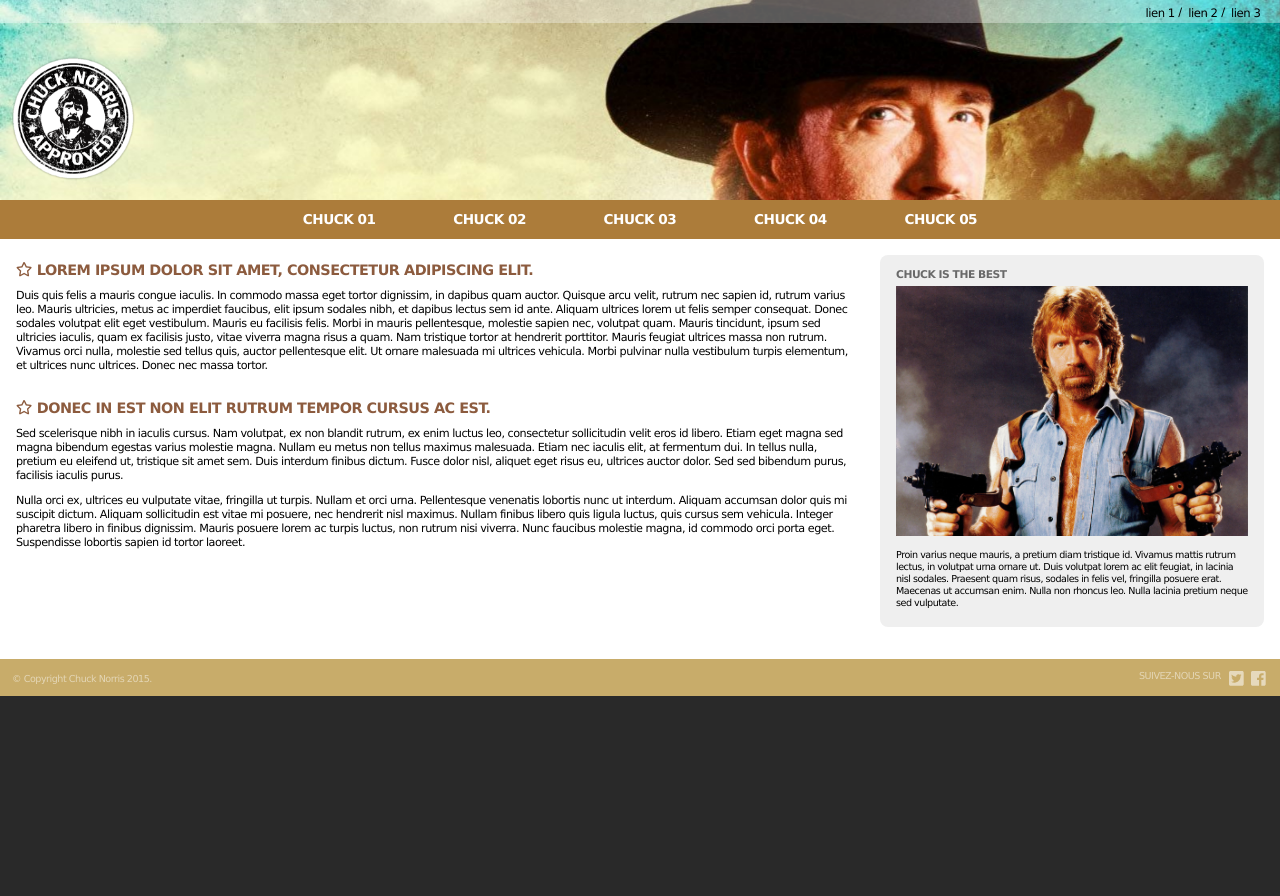
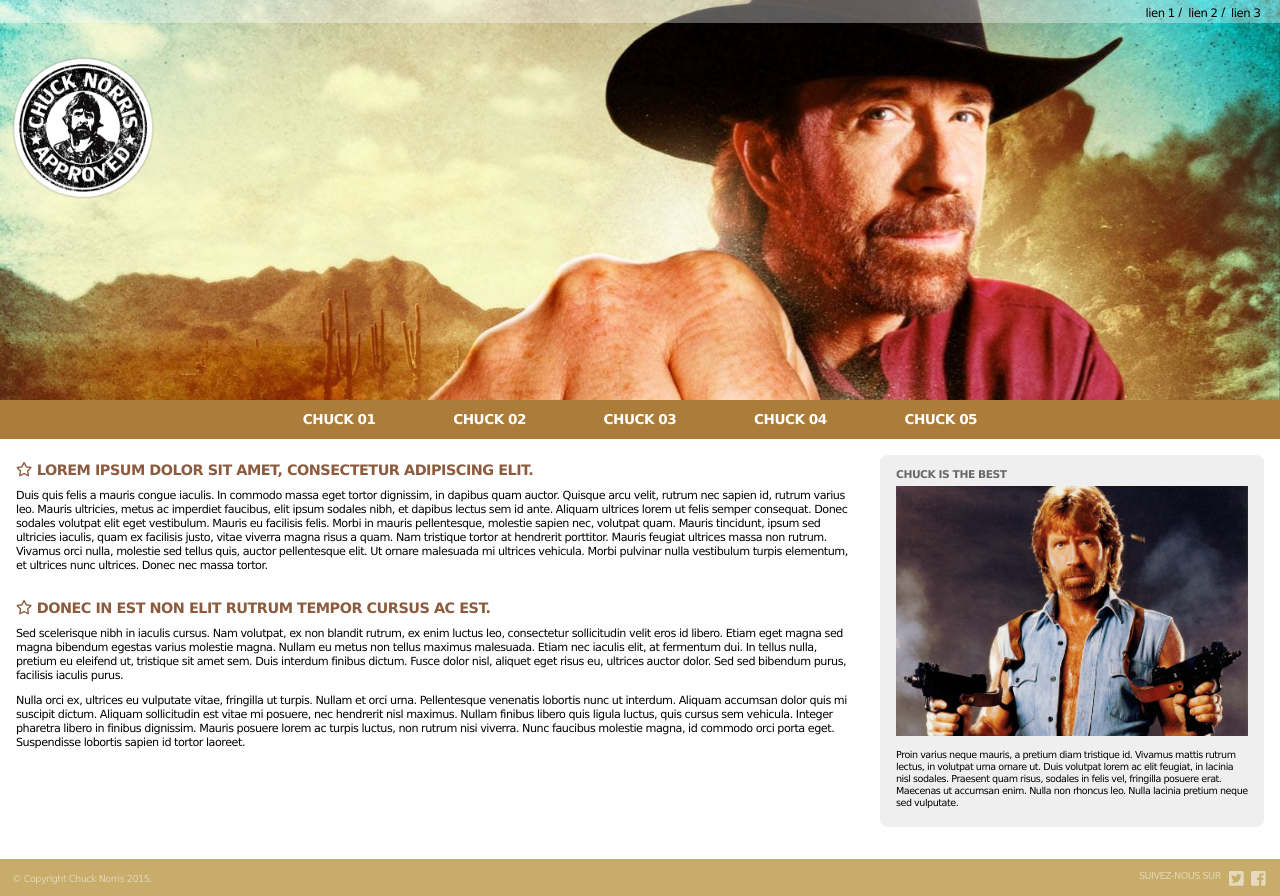
Before and after one commit to anoukmontreuil/chuxx0r, a React (Create React App) app: page / in a window 1280 px wide. Before the commit the page ends 800 px from the top, so only its background shows below. Built offline with nearby package versions, Linux system fonts and the light colour scheme.

Commit message:
Adjustments made to header after checking work on a shorter/wider viewport.

```diff
--- a/src/styles/css/styles.css
+++ b/src/styles/css/styles.css
@@ -18,35 +18,34 @@
 
 /* line 25, C:/Users/anouk/Desktop/chuxx0r/src/styles/sass/styles.sass */
 header {
-  min-height: 25vh;
-  max-height: 30vh;
+  height: 50vh;
 }
 
-/* line 28, C:/Users/anouk/Desktop/chuxx0r/src/styles/sass/styles.sass */
+/* line 27, C:/Users/anouk/Desktop/chuxx0r/src/styles/sass/styles.sass */
 header nav {
   position: static;
 }
 
-/* line 31, C:/Users/anouk/Desktop/chuxx0r/src/styles/sass/styles.sass */
+/* line 30, C:/Users/anouk/Desktop/chuxx0r/src/styles/sass/styles.sass */
 ul {
   margin: 0.25em 0;
   display: flex;
   list-style-type: none;
 }
 
-/* line 36, C:/Users/anouk/Desktop/chuxx0r/src/styles/sass/styles.sass */
+/* line 35, C:/Users/anouk/Desktop/chuxx0r/src/styles/sass/styles.sass */
 a {
   text-decoration: none;
 }
 
-/* line 39, C:/Users/anouk/Desktop/chuxx0r/src/styles/sass/styles.sass */
+/* line 38, C:/Users/anouk/Desktop/chuxx0r/src/styles/sass/styles.sass */
 main {
   display: flex;
   background-color: white;
   padding: 0 0 2em 0;
 }
 
-/* line 44, C:/Users/anouk/Desktop/chuxx0r/src/styles/sass/styles.sass */
+/* line 43, C:/Users/anouk/Desktop/chuxx0r/src/styles/sass/styles.sass */
 section {
   display: block;
   text-align: left;
@@ -54,7 +53,7 @@
   margin: 0 0 -1.5em 0;
 }
 
-/* line 49, C:/Users/anouk/Desktop/chuxx0r/src/styles/sass/styles.sass */
+/* line 48, C:/Users/anouk/Desktop/chuxx0r/src/styles/sass/styles.sass */
 section h4 {
   font-size: 0.9em;
   color: #8c5b3e;
@@ -62,13 +61,13 @@
   margin: 0.5em 0;
 }
 
-/* line 54, C:/Users/anouk/Desktop/chuxx0r/src/styles/sass/styles.sass */
+/* line 53, C:/Users/anouk/Desktop/chuxx0r/src/styles/sass/styles.sass */
 section p {
   font-size: 0.7em;
   line-height: 1.25;
 }
 
-/* line 58, C:/Users/anouk/Desktop/chuxx0r/src/styles/sass/styles.sass */
+/* line 57, C:/Users/anouk/Desktop/chuxx0r/src/styles/sass/styles.sass */
 aside {
   display: block;
   background-color: #efefef;
@@ -78,13 +77,13 @@
   min-width: 30vw;
 }
 
-/* line 65, C:/Users/anouk/Desktop/chuxx0r/src/styles/sass/styles.sass */
+/* line 64, C:/Users/anouk/Desktop/chuxx0r/src/styles/sass/styles.sass */
 aside div {
   text-align: left;
   padding: 0.5em;
 }
 
-/* line 68, C:/Users/anouk/Desktop/chuxx0r/src/styles/sass/styles.sass */
+/* line 67, C:/Users/anouk/Desktop/chuxx0r/src/styles/sass/styles.sass */
 aside div h6 {
   text-align: left;
   text-transform: uppercase;
@@ -92,18 +91,18 @@
   margin: -0.3em 0 0.5em 0;
 }
 
-/* line 73, C:/Users/anouk/Desktop/chuxx0r/src/styles/sass/styles.sass */
+/* line 72, C:/Users/anouk/Desktop/chuxx0r/src/styles/sass/styles.sass */
 aside div img {
   max-width: 100%;
 }
 
-/* line 75, C:/Users/anouk/Desktop/chuxx0r/src/styles/sass/styles.sass */
+/* line 74, C:/Users/anouk/Desktop/chuxx0r/src/styles/sass/styles.sass */
 aside div p {
   font-size: 0.6em;
   line-height: 1.25;
 }
 
-/* line 79, C:/Users/anouk/Desktop/chuxx0r/src/styles/sass/styles.sass */
+/* line 78, C:/Users/anouk/Desktop/chuxx0r/src/styles/sass/styles.sass */
 footer {
   display: flex;
   align-items: center;
@@ -117,26 +116,26 @@
   bottom: 0;
 }
 
-/* line 90, C:/Users/anouk/Desktop/chuxx0r/src/styles/sass/styles.sass */
+/* line 89, C:/Users/anouk/Desktop/chuxx0r/src/styles/sass/styles.sass */
 footer :nth-child(2) {
   text-transform: uppercase;
 }
 
-/* line 92, C:/Users/anouk/Desktop/chuxx0r/src/styles/sass/styles.sass */
+/* line 91, C:/Users/anouk/Desktop/chuxx0r/src/styles/sass/styles.sass */
 footer div {
   display: flex;
   align-content: center;
   margin: 0.15em 0 0 0;
 }
 
-/* line 96, C:/Users/anouk/Desktop/chuxx0r/src/styles/sass/styles.sass */
+/* line 95, C:/Users/anouk/Desktop/chuxx0r/src/styles/sass/styles.sass */
 footer i {
   padding: -0.15em 0 0 0;
 }
 
 /* CLASSES */
 /* Type: Images /* */
-/* line 102, C:/Users/anouk/Desktop/chuxx0r/src/styles/sass/styles.sass */
+/* line 101, C:/Users/anouk/Desktop/chuxx0r/src/styles/sass/styles.sass */
 .chuckBackground {
   width: 100vw;
   position: fixed;
@@ -145,18 +144,18 @@
   z-index: -1;
 }
 
-/* line 109, C:/Users/anouk/Desktop/chuxx0r/src/styles/sass/styles.sass */
+/* line 108, C:/Users/anouk/Desktop/chuxx0r/src/styles/sass/styles.sass */
 .chuckSeal {
   position: absolute;
   left: 0;
   top: 5vh;
   margin: 1em 0.5em;
-  min-width: 130px;
+  min-width: 150px;
   max-width: 10vw;
 }
 
-/* Type: NavBars */
-/* line 118, C:/Users/anouk/Desktop/chuxx0r/src/styles/sass/styles.sass */
+/* Type: NavBars * */
+/* line 117, C:/Users/anouk/Desktop/chuxx0r/src/styles/sass/styles.sass */
 .navTop {
   position: absolute;
   top: 0;
@@ -167,26 +166,26 @@
   width: 100%;
 }
 
-/* line 126, C:/Users/anouk/Desktop/chuxx0r/src/styles/sass/styles.sass */
+/* line 125, C:/Users/anouk/Desktop/chuxx0r/src/styles/sass/styles.sass */
 .navTop div, .navTop a {
   align-items: center;
   font-size: 0.9em;
   color: black;
 }
 
-/* line 130, C:/Users/anouk/Desktop/chuxx0r/src/styles/sass/styles.sass */
+/* line 129, C:/Users/anouk/Desktop/chuxx0r/src/styles/sass/styles.sass */
 .navTop ul {
   display: block;
   justify-content: right;
 }
 
-/* line 134, C:/Users/anouk/Desktop/chuxx0r/src/styles/sass/styles.sass */
+/* line 133, C:/Users/anouk/Desktop/chuxx0r/src/styles/sass/styles.sass */
 .topLinksFlexDiv {
   display: inline-flex;
   justify-content: right;
 }
 
-/* line 138, C:/Users/anouk/Desktop/chuxx0r/src/styles/sass/styles.sass */
+/* line 137, C:/Users/anouk/Desktop/chuxx0r/src/styles/sass/styles.sass */
 .navSub {
   display: flex;
   text-transform: uppercase;
@@ -194,13 +193,13 @@
   background-color: #ac7c3a;
 }
 
-/* line 143, C:/Users/anouk/Desktop/chuxx0r/src/styles/sass/styles.sass */
+/* line 142, C:/Users/anouk/Desktop/chuxx0r/src/styles/sass/styles.sass */
 .navSub div {
   text-align: center;
   width: 60vw;
 }
 
-/* line 146, C:/Users/anouk/Desktop/chuxx0r/src/styles/sass/styles.sass */
+/* line 145, C:/Users/anouk/Desktop/chuxx0r/src/styles/sass/styles.sass */
 .navSub div ul {
   display: flex;
   justify-content: space-around;
@@ -209,20 +208,20 @@
   width: 100%;
 }
 
-/* line 152, C:/Users/anouk/Desktop/chuxx0r/src/styles/sass/styles.sass */
+/* line 151, C:/Users/anouk/Desktop/chuxx0r/src/styles/sass/styles.sass */
 .navSub div ul li {
   display: flex;
   font-size: 0.85em;
   font-weight: 700;
 }
 
-/* line 156, C:/Users/anouk/Desktop/chuxx0r/src/styles/sass/styles.sass */
+/* line 155, C:/Users/anouk/Desktop/chuxx0r/src/styles/sass/styles.sass */
 .navSub div ul li a {
   color: white;
   padding: 0.25em 0.5em;
 }
 
-/* line 159, C:/Users/anouk/Desktop/chuxx0r/src/styles/sass/styles.sass */
+/* line 158, C:/Users/anouk/Desktop/chuxx0r/src/styles/sass/styles.sass */
 .navSub div ul li :hover {
   color: black;
   background-color: rgba(255, 255, 255, 0.25);
@@ -230,7 +229,7 @@
 }
 
 /* Type: fontAwesome Custom-Sized Icons */
-/* line 165, C:/Users/anouk/Desktop/chuxx0r/src/styles/sass/styles.sass */
+/* line 164, C:/Users/anouk/Desktop/chuxx0r/src/styles/sass/styles.sass */
 .custom-fa-1pt75 {
   color: rgba(255, 255, 255, 0.55);
   font-size: 1.75em;
--- a/src/styles/sass/styles.sass
+++ b/src/styles/sass/styles.sass
@@ -23,8 +23,7 @@
   letter-spacing: -0.03em
 
 header
-  min-height: 25vh
-  max-height: 30vh
+  height: 50vh
   nav
     position: static
 
@@ -111,10 +110,10 @@
   left: 0
   top: 5vh
   margin: 1em 0.5em
-  min-width: 130px
+  min-width: 150px
   max-width: 10vw
 
-/* Type: NavBars */
+/* Type: NavBars *
 .navTop
   position: absolute
   top: 0
```
Also changed, not shown: 1 other file (tests, documents, lock files or other folders).
